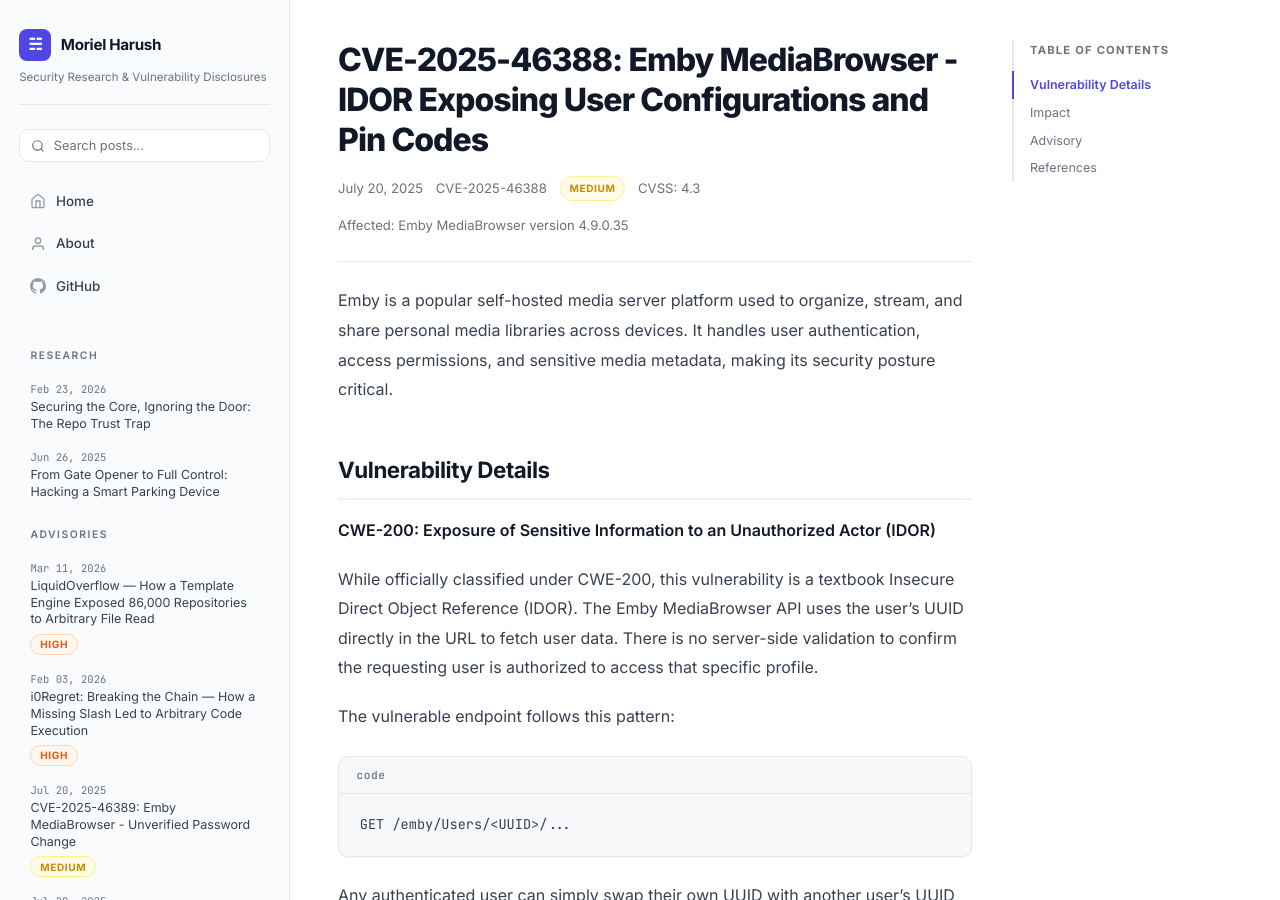
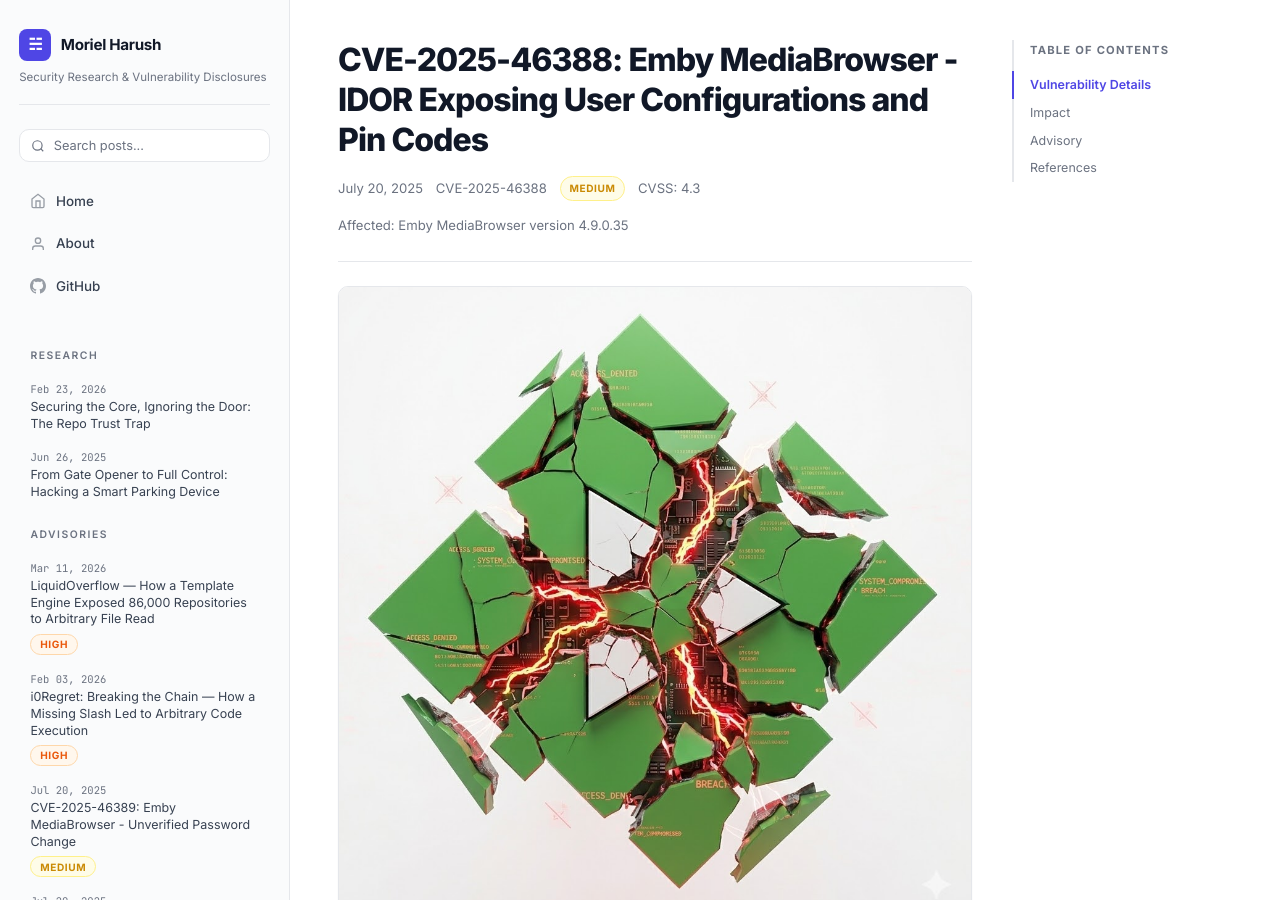
Before and after one commit to MorielHarush/morielharush.github.io, a Jekyll site: the page built from _posts/2025-07-20-emby-mediabrowser-sensitive-information-exposure.md, in a window 1280 px wide and 900 px high. Built offline with Jekyll 4.4.1, drawn with Linux system fonts in a browser that asks for light colours.

Commit message:
Update 2025-07-20-emby-mediabrowser-sensitive-information-exposure.md

```diff
--- a/_posts/2025-07-20-emby-mediabrowser-sensitive-information-exposure.md
+++ b/_posts/2025-07-20-emby-mediabrowser-sensitive-information-exposure.md
@@ -7,6 +7,7 @@
 cvss: "4.3"
 affected: "Emby MediaBrowser version 4.9.0.35"
 ---
+<img width="1024" height="752" src="/assets/images/embylogo.jpg" />
 
 Emby is a popular self-hosted media server platform used to organize, stream, and share personal media libraries across devices. It handles user authentication, access permissions, and sensitive media metadata, making its security posture critical.
 
```
